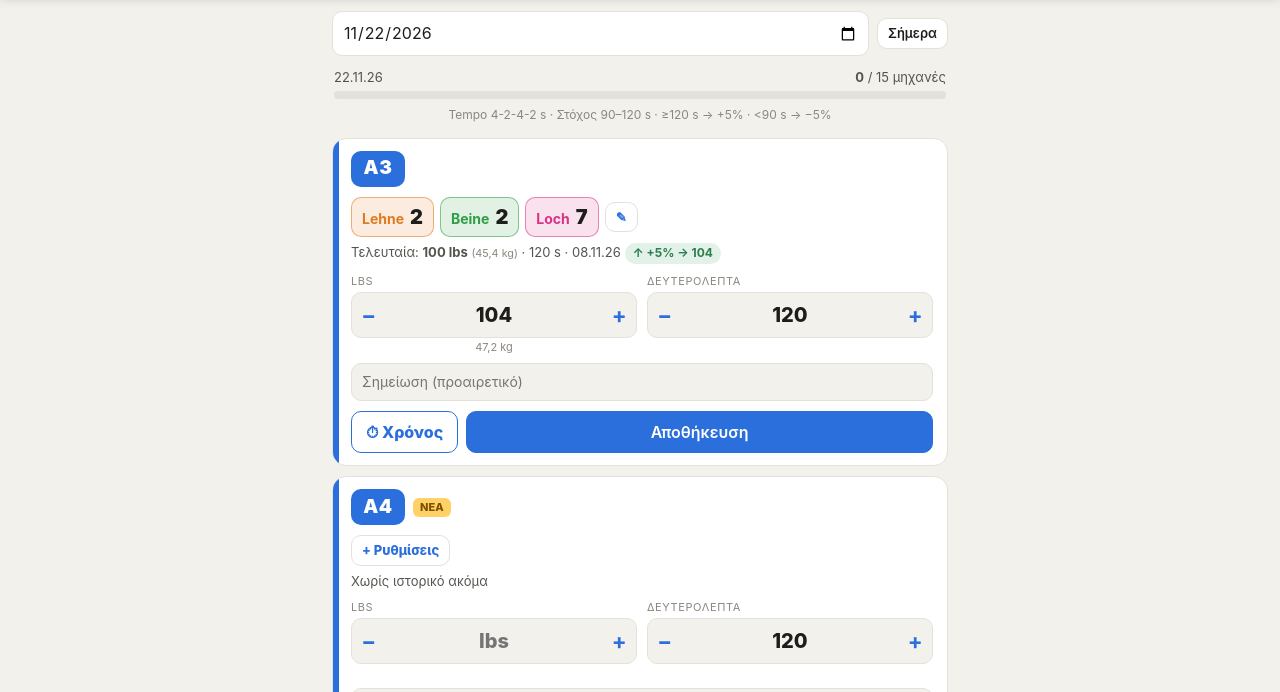
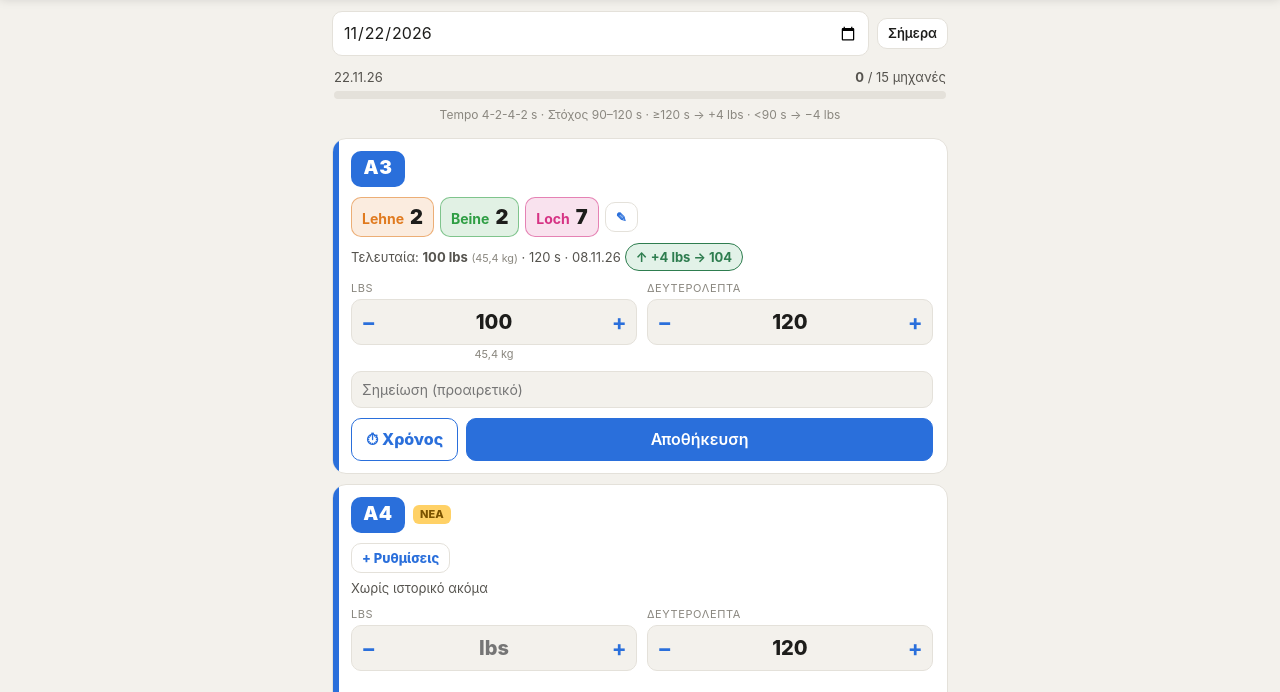
Before and after one commit to xrsts/kieser-log, a website: page www/index.html in a window 1280 px wide. Shown: the part 98-790 px from the top of the page. Drawn offline with Linux system fonts and the light colour scheme.

Commit message:
Keep weight at last value with a tap-to-apply +4 lbs suggestion; Stop no longer overwrites seconds
Co-Authored-By: Claude Opus 5.5 <noreply@anthropic.com>
Claude-Session: https://claude.ai/code/session_019GApPPZ2n6nsSyds4TnRZw

```diff
--- a/www/index.html
+++ b/www/index.html
@@ -152,6 +152,7 @@ textarea{width:100%;border:1px solid var(--line);border-radius:10px;background:v
 #sov .quick{display:flex;flex-wrap:wrap;gap:6px;margin-top:12px}
 #sov .quick button{border:1.5px solid color-mix(in srgb,var(--sc) 55%,transparent);background:color-mix(in srgb,var(--sc) 14%,transparent);color:var(--sc);border-radius:999px;padding:6px 12px;font-weight:700;cursor:pointer}
 @media (prefers-color-scheme:dark){#sov .quick button,#sov input.k{color:color-mix(in srgb,var(--sc) 60%,#fff)}}
+.sugbtn{border:1.5px solid currentColor;cursor:pointer;font-size:13px;padding:4px 10px}
 .hidden{display:none!important}
 </style>
 </head>
@@ -352,8 +353,8 @@ function lastBefore(mid,date){
 function suggestion(last){
   if(!last) return null;
   const lb=+last.lb, sec=+last.sec;
-  if(sec>=120) return {kind:"up",lb:Math.max(lb+STEP_LB,r4(lb*1.05)),label:"↑ +5%"};
-  if(sec<90) return {kind:"down",lb:Math.max(0,Math.min(lb-STEP_LB,r4(lb*0.95))),label:"↓ −5%"};
+  if(sec>=120) return {kind:"up",lb:lb+STEP_LB,label:"↑ +4 lbs"};
+  if(sec<90) return {kind:"down",lb:Math.max(0,lb-STEP_LB),label:"↓ −4 lbs"};
   return {kind:"same",lb,label:"= ίδιο"};
 }
 function history(mid){
@@ -390,17 +391,17 @@ function renderTrain(){
   const done=list.filter(m=>sess.entries[m.id]).length;
   let h=`<div class="datebar"><input type="date" id="dateIn" value="${curDate}"><button class="btn small" id="todayBtn">Σήμερα</button></div>
   <div class="progress"><div class="t"><span>${fmtDate(curDate)}${sess.est?'<span class="est">≈ ημ/νία</span>':""}</span><span><b>${done}</b> / ${list.length} μηχανές</span></div><div class="bar"><i style="width:${list.length?done/list.length*100:0}%"></i></div></div>
-  <div class="tempo">Tempo 4-2-4-2 s · Στόχος 90–120 s · ≥120 s → +5% · &lt;90 s → −5%</div>`;
+  <div class="tempo">Tempo 4-2-4-2 s · Στόχος 90–120 s · ≥120 s → +4 lbs · &lt;90 s → −4 lbs</div>`;
   for(const m of list){
     const saved=sess.entries[m.id], last=lastBefore(m.id,curDate), sug=suggestion(last);
     const key=curDate+"|"+m.id;
-    const dr=drafts[key]||(saved?{...saved}:{lb:sug?sug.lb:"",sec:STD_SEC,note:""});
+    const dr=drafts[key]||(saved?{...saved}:{lb:last?last.lb:"",sec:STD_SEC,note:""});
     drafts[key]=dr;
     h+=`<div class="card m ${saved?"done":""}" data-mid="${esc(m.id)}" style="${mstyle(m)}">
       <div class="row"><span class="badge">${esc(m.name)}</span>${m.isNew&&!last&&!saved?'<span class="new">ΝΕΑ</span>':""}
         ${saved?'<span class="sug up" style="margin-left:auto">✓ καταχωρήθηκε</span>':""}</div>
       <div class="setrow">${settingsHTML(m)}<button class="btn small setedit" data-act="sets">${getSets(m).length?"✎":"+ Ρυθμίσεις"}</button></div>
-      <div class="last">${last?`Τελευταία: <b>${last.lb} lbs</b> <small>(${kg(last.lb)} kg)</small> · ${last.sec} s · ${fmtDate(last.date)}${sug?`<span class="sug ${sug.kind}">${sug.label} → ${sug.lb}</span>`:""}`:"Χωρίς ιστορικό ακόμα"}</div>
+      <div class="last">${last?`Τελευταία: <b>${last.lb} lbs</b> <small>(${kg(last.lb)} kg)</small> · ${last.sec} s · ${fmtDate(last.date)}${sug&&sug.kind!=="same"?`<button class="sug ${sug.kind} sugbtn" data-act="sug" data-lb="${sug.lb}">${sug.label} → ${sug.lb}</button>`:""}`:"Χωρίς ιστορικό ακόμα"}</div>
       <div class="inputs">
         <div class="field"><label>lbs</label><div class="stepper"><button data-act="lb-" aria-label="μείον 4">−</button><input inputmode="decimal" data-f="lb" value="${esc(dr.lb)}" placeholder="lbs"><button data-act="lb+" aria-label="συν 4">+</button></div><div class="kgsub" data-kg>${dr.lb!==""?kg(dr.lb)+" kg":""}</div></div>
         <div class="field"><label>Δευτερόλεπτα</label><div class="stepper"><button data-act="sec-" aria-label="μείον">−</button><input inputmode="numeric" data-f="sec" value="${esc(dr.sec)}"><button data-act="sec+" aria-label="συν">+</button></div></div>
@@ -429,6 +430,7 @@ $("train").addEventListener("click",async e=>{
   const mid=card.dataset.mid,key=curDate+"|"+mid,dr=drafts[key],act=b.dataset.act;
   if(act==="timer"){openTimer(mid);return;}
   if(act==="sets"){openSets(mid);return;}
+  if(act==="sug"){dr.lb=+b.dataset.lb;card.querySelector('input[data-f="lb"]').value=dr.lb;updKg(card,dr.lb);toast(`${mById(mid).name}: ${dr.lb} lbs`);return;}
   const step={"lb-":["lb",-STEP_LB],"lb+":["lb",STEP_LB],"sec-":["sec",-5],"sec+":["sec",5]}[act];
   if(step){
     const [f,d]=step, v=parseFloat(String(dr[f]).replace(",","."))||0;
@@ -753,11 +755,7 @@ $("tov").addEventListener("click",e=>{
     const el=(performance.now()-T.t0)/1000-T.prep, mid=T.mid;
     closeTimer();
     if(el<=0) return;
-    const sec=Math.floor(el), key=curDate+"|"+mid;
-    if(drafts[key]) drafts[key].sec=sec;
-    const card=document.querySelector(`#train .card[data-mid="${CSS.escape(mid)}"]`);
-    const inp=card&&card.querySelector('input[data-f="sec"]'); if(inp) inp.value=sec;
-    toast(`${mById(mid).name}: ${sec} s — πάτα Αποθήκευση`);
+    toast(`${mById(mid).name}: σταμάτησες στο ${mmss(el)}`);
   }
 });
 
```
